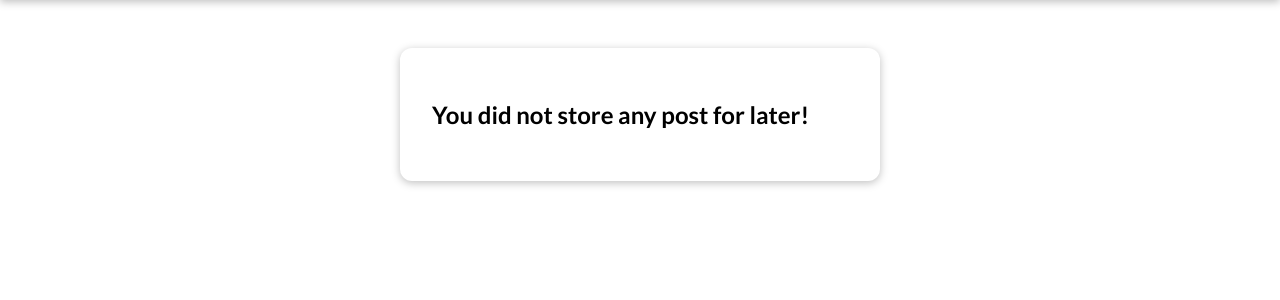
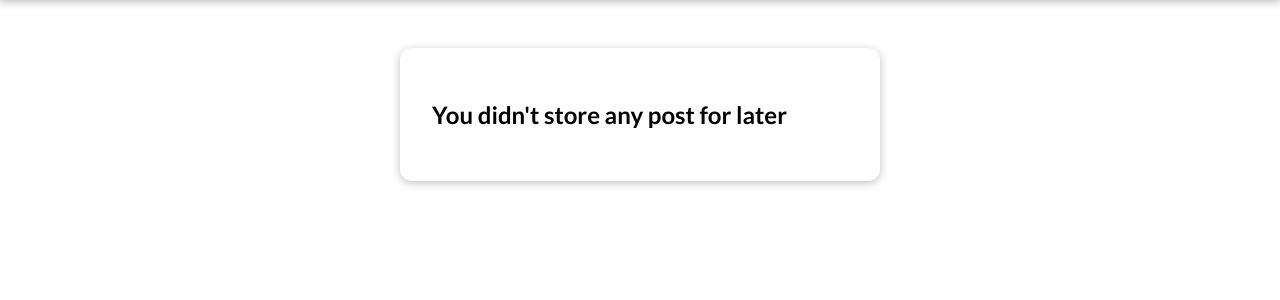
Before and after one commit to Petar-Koprinkov/my_site, a Django app: page /read-later/ in a window 1280 px wide. Shown: the part 80-380 px from the top of the page. Run offline with Django 5.2, Linux system fonts and the light colour scheme.

Commit message:
details fixed

```diff
--- a/templates/blog/index.html
+++ b/templates/blog/index.html
@@ -18,7 +18,7 @@
     </section>
 
     <section id="latest-posts">
-        <h2>My Latest Thoughts</h2>
+        <h2>My Latest Tools</h2>
         <ul>
             {% for post in posts %}
                 {% include 'blog/includes/post.html' %}
--- a/templates/blog/stored-posts.html
+++ b/templates/blog/stored-posts.html
@@ -9,8 +9,8 @@
 
 {% block content %}
     <section id="stored-posts">
-    {% if not has_posts %}
-        <h2>You did not store any post for later!</h2>
+    {% if not posts %}
+        <h2>You didn't store any post for later</h2>
     {% else %}
         <h2>Your stored posts:</h2>
         <ul>
```
Also changed, not shown: db.sqlite3.
